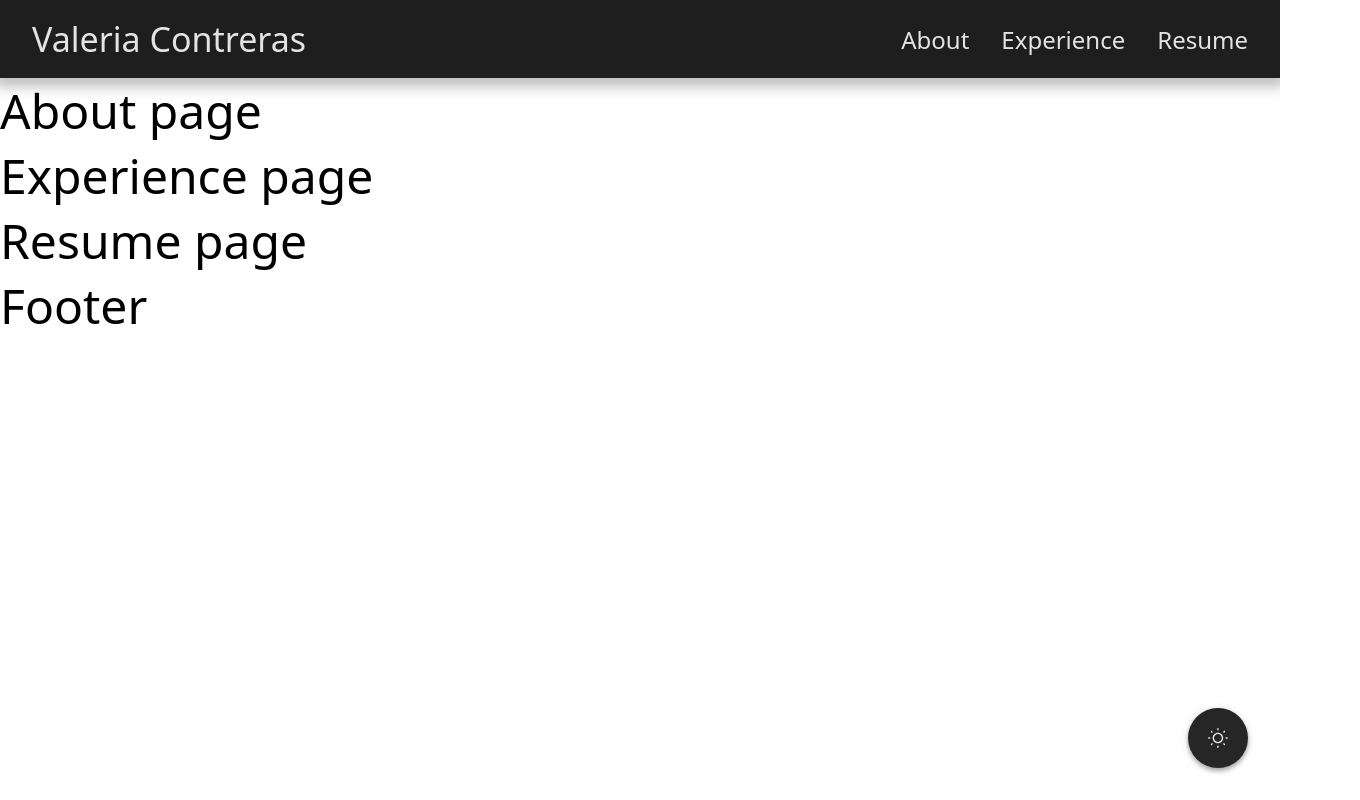
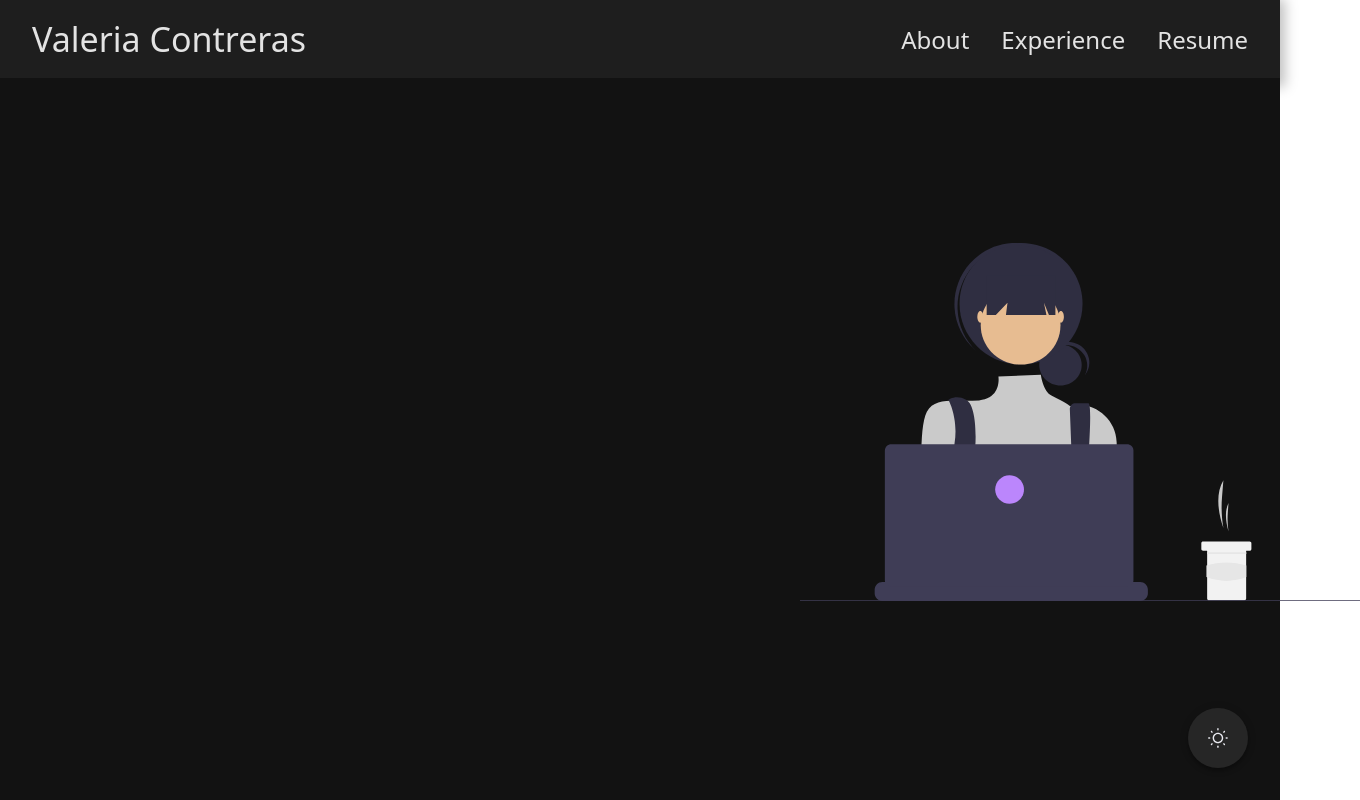
Before and after one commit to Valcon4717/Portfolio, a Next.js app in the folder portfolio/: page / in a window 1280 px wide. Shown: the top 800 px of the page, 1360 px wide, since content can reach past the window. Built offline with nearby package versions, Linux system fonts and the light colour scheme.

Commit message:
adding icon profile

```diff
--- a/portfolio/components/about.tsx
+++ b/portfolio/components/about.tsx
@@ -1,11 +1,21 @@
 import React from 'react';
+import Image from 'next/image';
+import styles from '@/styles/about.module.css';
+import darkAvatar from "../public/Dark/Avatar.svg";
+import lightAvatar from "../public/Light/Avatar.svg";
 
-const About = () => {
+
+
+const About = (props: { theme:any }) => {
     return (
-      <div id="about">
-        <h3>
-            About page
-        </h3>
+      <div id="about" className={`${styles.section} ${props.theme}`}>
+        <div className={`${styles.personIcon}`}>
+          {props.theme === "dark-mode" ? (
+            <Image src={darkAvatar} alt="darkAvater icon"/>
+          ) : (
+            <Image src={lightAvatar} alt="lightAvatar icon"/>
+          )}
+        </div>
       </div>
     );
 };
--- a/portfolio/components/themeSwitch.tsx
+++ b/portfolio/components/themeSwitch.tsx
@@ -4,16 +4,13 @@ import styles from '@/styles/themeSwitch.module.css';
 import sunLogo from "../public/light/Sun.svg";
 import moonLogo from "../public/dark/Moon.svg";
 
-type ThemeSwitchProps = {
-  theme: 'dark-mode' | 'light-mode';
-  toggleTheme: () => void;
-};
 
-const ThemeSwitch = ({ theme, toggleTheme }: ThemeSwitchProps) => {
+
+const ThemeSwitch = (props: { theme:any, toggleTheme:any }) => {
   return (
-    <div className={theme}>
-      <button className={styles.buttonTheme} onClick={toggleTheme}>
-        {theme === "dark-mode" ? (
+    <div className={props.theme}>
+      <button className={styles.buttonTheme} onClick={props.toggleTheme}>
+        {props.theme === "dark-mode" ? (
           <Image src={sunLogo} alt="sun logo" width={20} height={20} />
         ) : (
           <Image src={moonLogo} alt="moon logo" width={20} height={20} />
--- a/portfolio/pages/index.tsx
+++ b/portfolio/pages/index.tsx
@@ -17,7 +17,7 @@ const Home = () => {
         toggleTheme={() => setTheme(theme === "dark-mode" ? "light-mode" : "dark-mode")}
       />
       <Navbar theme={theme} />
-      <About/>
+      <About theme={theme}/>
       <Experience />
       <Resume />
       <Footer/>
--- /dev/null
+++ b/portfolio/styles/about.module.css
@@ -0,0 +1,13 @@
+.section{
+    min-height: 100vh;
+    background-color: var(--background);
+}
+
+.personIcon {
+    width: 35rem;
+    height: 35rem;
+    display: flex;
+    align-items: center;
+    margin-left: 50rem;
+    padding-top: 8rem;
+}
```
